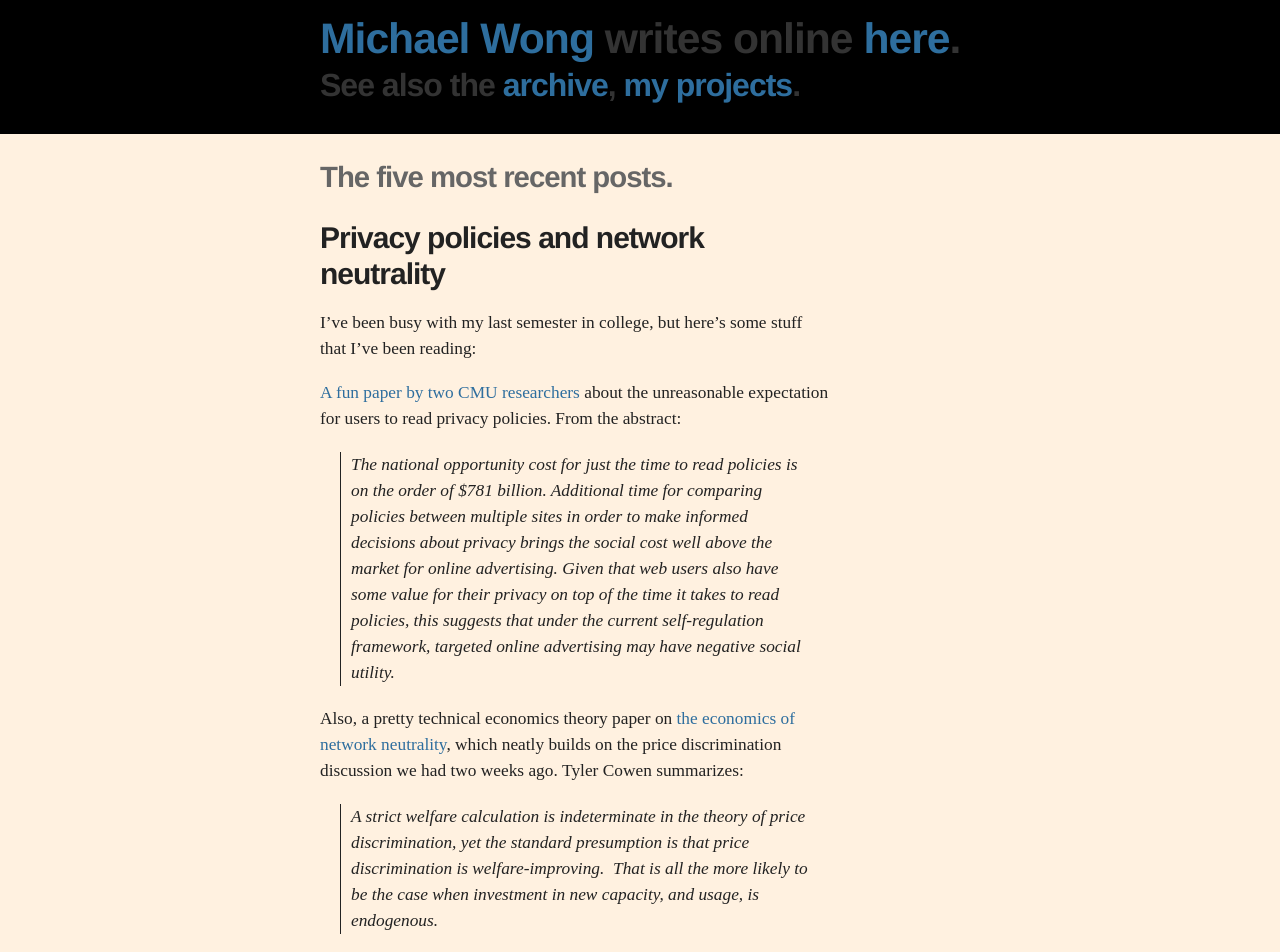
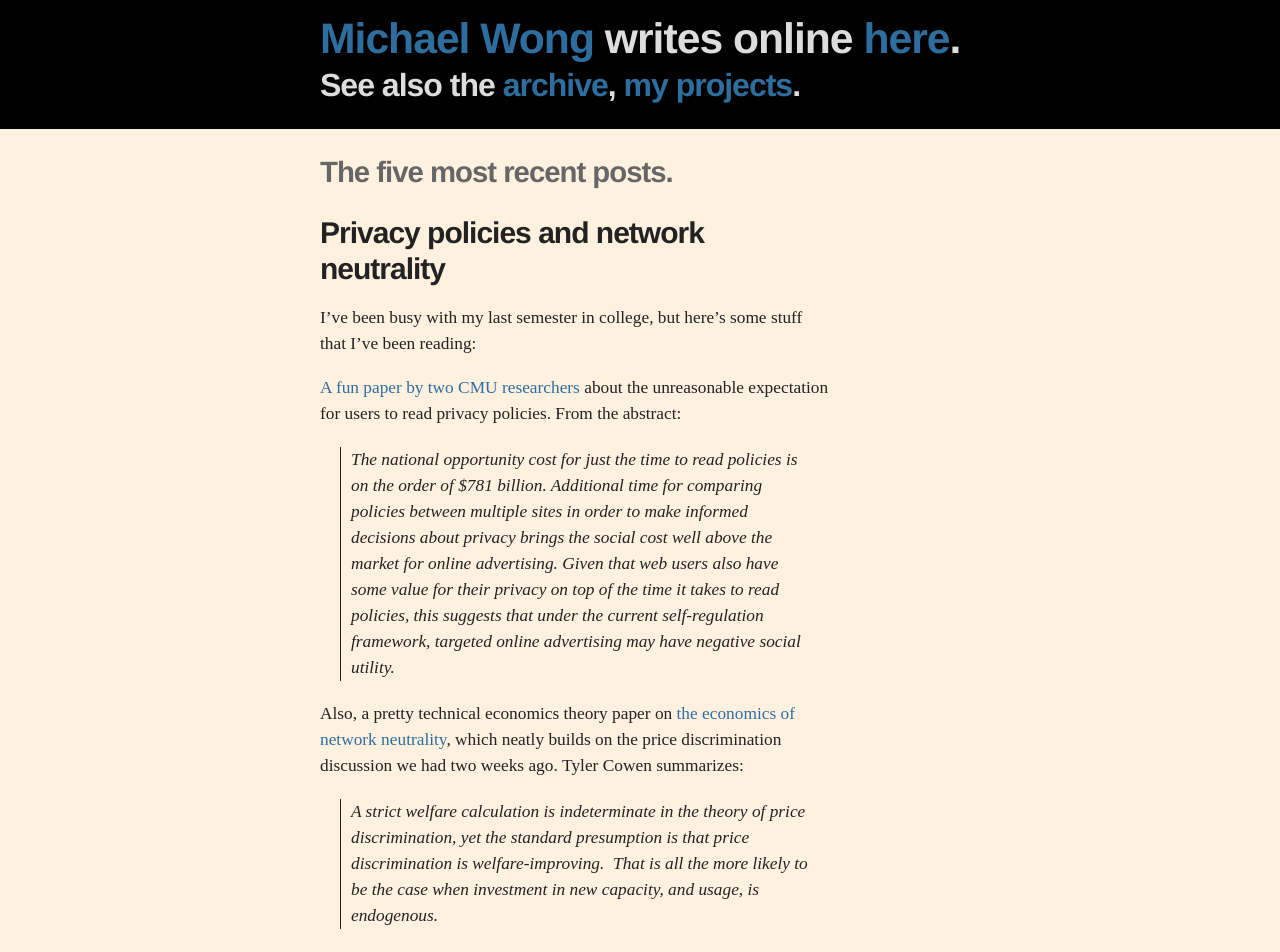
Before and after one commit to mbwong/mbwong.github.com, a Jekyll site: the page built from index.html, in a window 1280 px wide. Shown: the top 952 px of the page. Built offline with Jekyll 4.4.1, drawn with Linux system fonts in a browser that asks for light colours.

Commit message:
changed css

```diff
--- a/css/screen.css
+++ b/css/screen.css
@@ -78,7 +78,7 @@ ul { list-style-type: square; }
 header, footer, nav, article { display: block; }
 
 header {
-  padding: 20px 0px 20px 25%;
+  padding: 20px 0px 15px 25%;
   background-color: black;
 }
 
@@ -134,7 +134,11 @@ header {
   margin-top: 24pt;
 }
 
-#subtitle, #title { color: #333; }
+#subtitle, #title { color: #ddd; }
+
+#subtitle a, #title a {
+  color: #2E6E9E;
+}
 
 #subtitle {
   font-size: 24pt;
```
